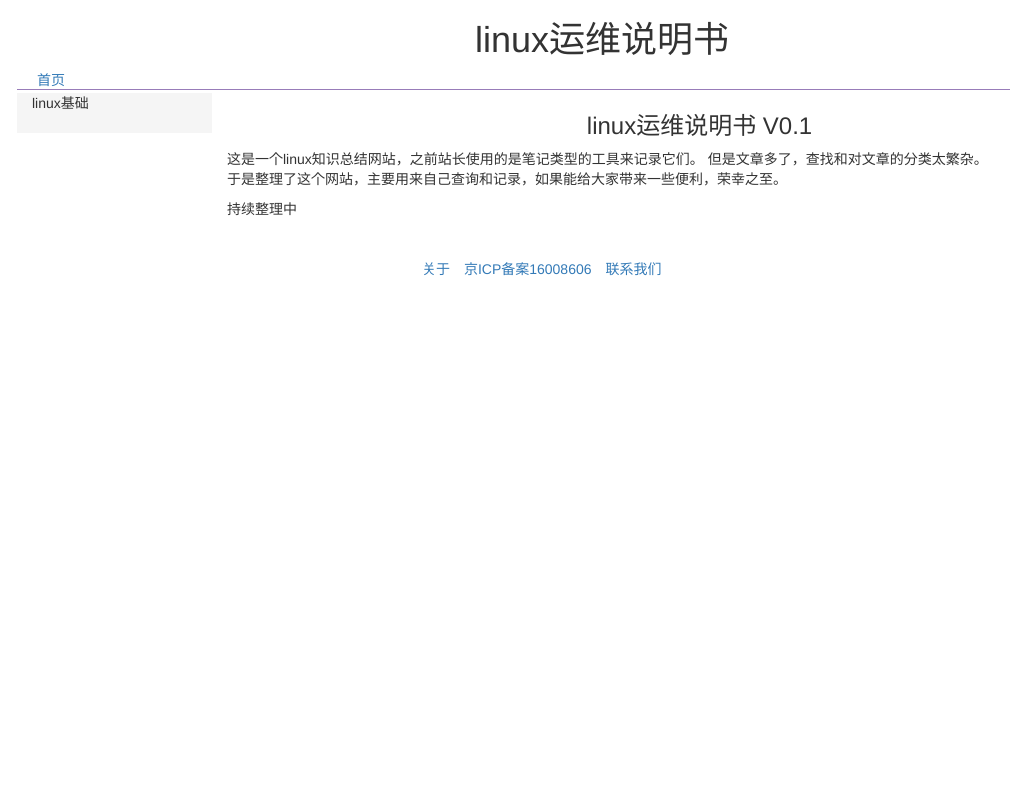
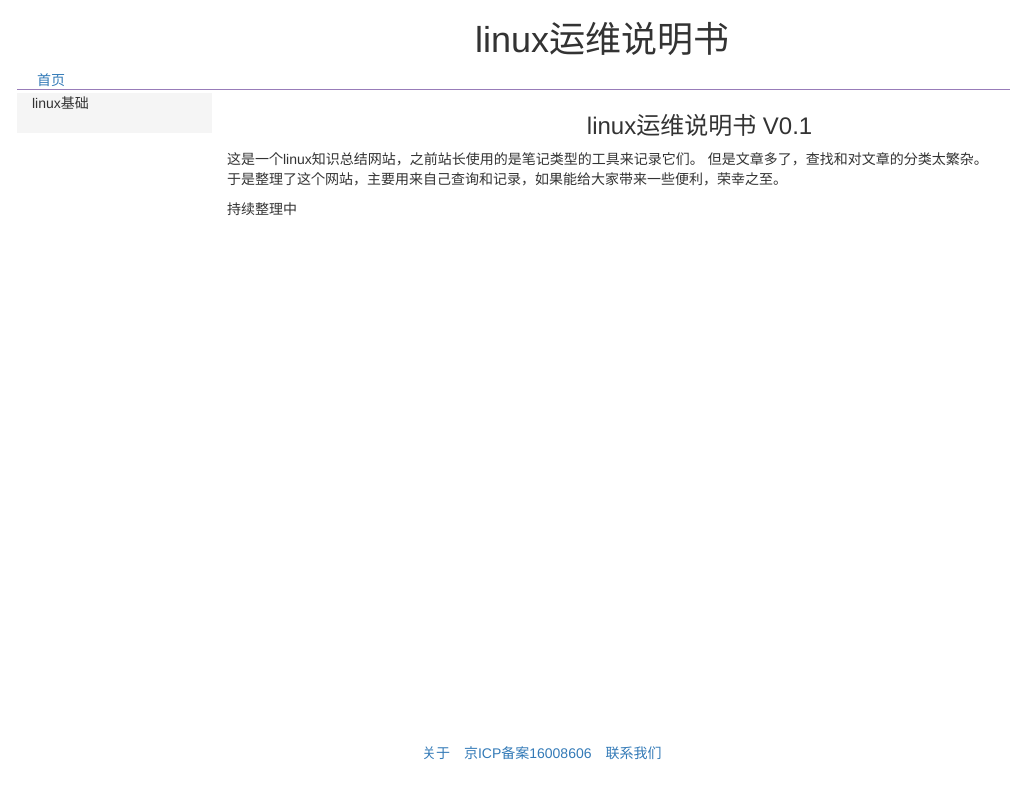
Before and after one commit to xiaotuanyu120/markdown_build_static_html, a Flask app: page / in a window 1280 px wide. Shown: the whole page, without its empty margins (38-1048 px from the left). Run offline with Flask 2, Linux system fonts and the light colour scheme; some libraries are stand-ins or nearby versions.

Commit message:
min-height

```diff
--- a/MyBlog/templates/index.html
+++ b/MyBlog/templates/index.html
@@ -31,7 +31,7 @@
       </div>
     </div>
 
-    <div class="row" style="height:100%;margin-top:3px;padding-bottom:30px;">
+    <div class="row" style="height:100%;margin-top:3px;padding-bottom:30px;min-height:650px">
       <div class="col-md-2" style="height:100%; background:#F5F5F5">
         <ul class="list-unstyled">
           <li>linux基础</li>
```
